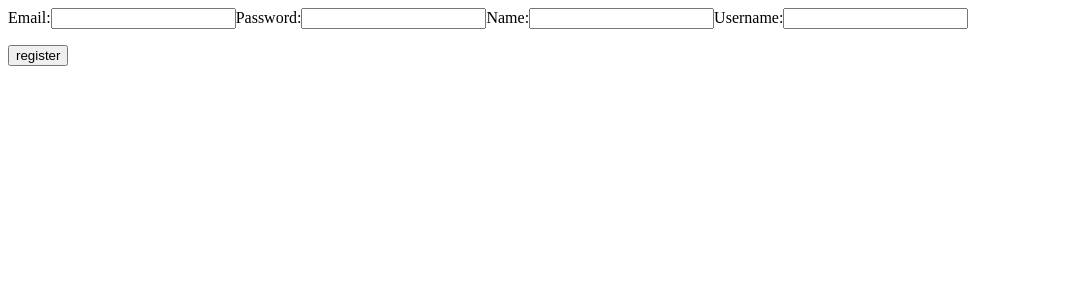
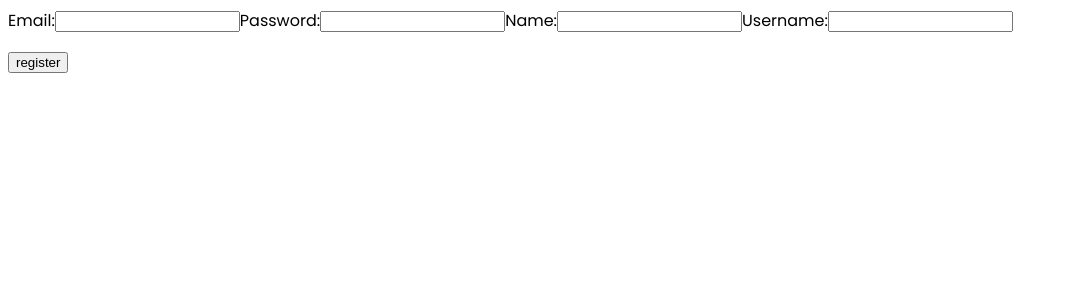
Before and after one commit to telesleo/blog-frontend, a React (Create React App) app: page /register in a window 1280 px wide. Shown: the top 300 px of the page, without its empty margins (0-1068 px from the left). Built offline with nearby package versions, Linux system fonts and the light colour scheme.

Commit message:
Set fonts Poppins and Robot Slab to all pages

```diff
--- a/public/index.html
+++ b/public/index.html
@@ -10,6 +10,10 @@
       content="Web site created using create-react-app"
     />
     <link rel="apple-touch-icon" href="%PUBLIC_URL%/logo192.png" />
+    <link rel="preconnect" href="https://fonts.googleapis.com">
+    <link rel="preconnect" href="https://fonts.gstatic.com" crossorigin>
+    <link href="https://fonts.googleapis.com/css2?family=Poppins:ital,wght@0,100;0,200;0,300;0,400;0,500;0,600;0,700;0,800;0,900;1,100;1,200;1,300;1,400;1,500;1,600;1,700;1,800;1,900&display=swap" rel="stylesheet">
+    <link href="https://fonts.googleapis.com/css2?family=Roboto+Slab:wght@100;200;300;400;500;600;700;800;900&display=swap" rel="stylesheet">
     <!--
       manifest.json provides metadata used when your web app is installed on a
       user's mobile device or desktop. See https://developers.google.com/web/fundamentals/web-app-manifest/
--- /dev/null
+++ b/src/index.css
@@ -0,0 +1,7 @@
+body {
+  font-family: 'Poppins', monospace;
+}
+
+p {
+  font-family: 'Roboto Slab', serif;
+}
--- a/src/index.jsx
+++ b/src/index.jsx
@@ -2,6 +2,7 @@ import React from 'react';
 import ReactDOM from 'react-dom/client';
 import { BrowserRouter } from 'react-router-dom';
 import App from './App';
+import './index.css';
 
 const root = ReactDOM.createRoot(document.getElementById('root'));
 root.render(
```
